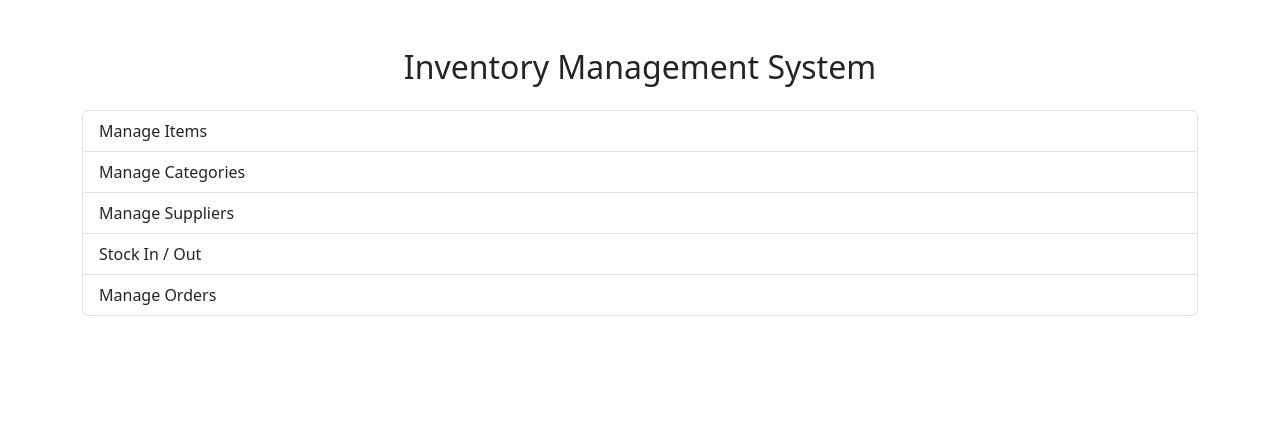
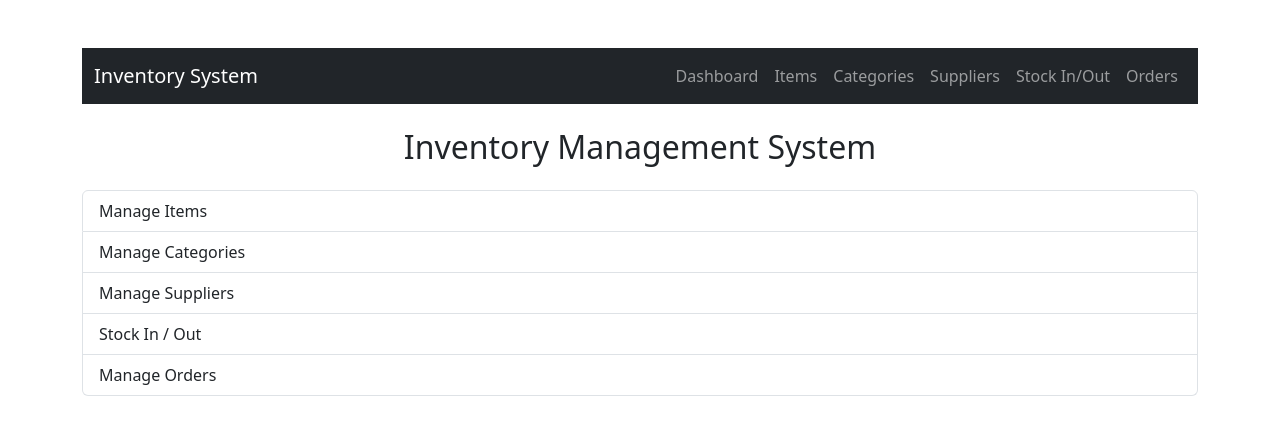
Before and after one commit to renedesouza81/DevopsSep25, a website: page frontend/index.html in a window 1280 px wide. Drawn offline with nearby package versions, Linux system fonts and the light colour scheme.

Commit message:
Commit the changes

```diff
--- a/frontend/index.html
+++ b/frontend/index.html
@@ -6,6 +6,49 @@
 </head>
 
 <body class="container mt-5">
+
+<nav class="navbar navbar-expand-lg navbar-dark bg-dark mb-4">
+  <div class="container-fluid">
+    <a class="navbar-brand" href="index.html">Inventory System</a>
+    <button class="navbar-toggler" type="button" data-bs-toggle="collapse" data-bs-target="#navbarNav"
+      aria-controls="navbarNav" aria-expanded="false" aria-label="Toggle navigation">
+      <span class="navbar-toggler-icon"></span>
+    </button>
+
+    <div class="collapse navbar-collapse" id="navbarNav">
+      <ul class="navbar-nav ms-auto">
+        <li class="nav-item">
+          <a class="nav-link" href="index.html">Dashboard</a>
+        </li>
+        <li class="nav-item">
+          <a class="nav-link" href="items.html">Items</a>
+        </li>
+        <li class="nav-item">
+          <a class="nav-link" href="categories.html">Categories</a>
+        </li>
+        <li class="nav-item">
+          <a class="nav-link" href="suppliers.html">Suppliers</a>
+        </li>
+        <li class="nav-item">
+          <a class="nav-link" href="stock.html">Stock In/Out</a>
+        </li>
+        <li class="nav-item">
+          <a class="nav-link" href="orders.html">Orders</a>
+        </li>
+      </ul>
+    </div>
+  </div>
+</nav>
+
+
+
+
+
+
+
+
+
+
 
 <h2 class="text-center mb-4">Inventory Management System</h2>
 
```
